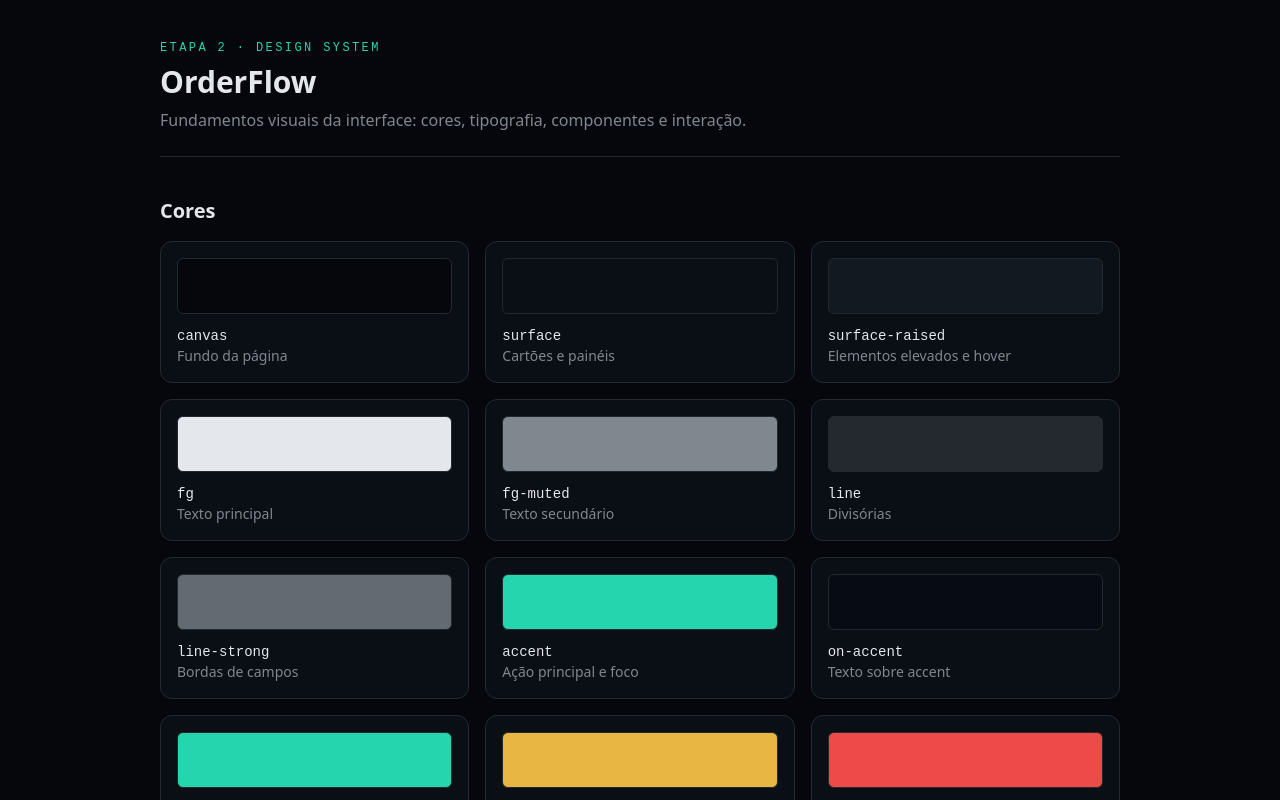
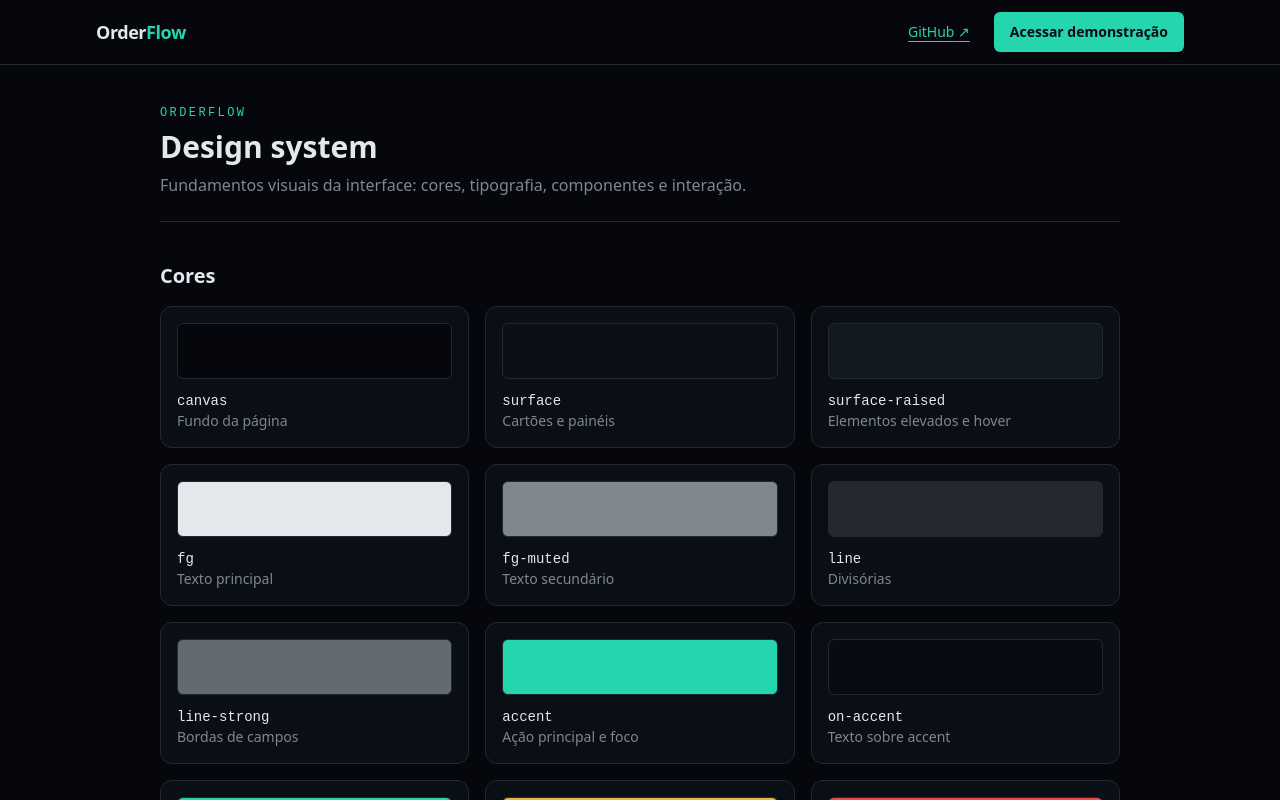
Before and after one commit to paulor007/orderflow, a React (Vite) app in the folder frontend/: page / in a window 1280 px wide. Shown: the top 800 px of the page. Built offline with nearby package versions, Linux system fonts and the light colour scheme.

Commit message:
feat(frontend): add public layout and router-aware link components

```diff
--- a/frontend/src/components/ui/Button.tsx
+++ b/frontend/src/components/ui/Button.tsx
@@ -1,17 +1,9 @@
 import type { ComponentProps } from "react";
 import { cn } from "../../lib/cn";
-
-type ButtonVariant = "primary" | "secondary" | "danger";
+import { buttonClasses, type ButtonVariant } from "./styles";
 
 type ButtonProps = ComponentProps<"button"> & {
   variant?: ButtonVariant;
-};
-
-const variantClasses: Record<ButtonVariant, string> = {
-  primary: "bg-accent text-on-accent enabled:hover:brightness-110",
-  secondary:
-    "border border-line-strong text-fg enabled:hover:bg-surface-raised",
-  danger: "bg-danger text-on-accent enabled:hover:brightness-110",
 };
 
 export function Button({
@@ -23,12 +15,7 @@ export function Button({
   return (
     <button
       type={type}
-      className={cn(
-        "inline-flex h-11 items-center justify-center gap-2 rounded-control px-5 text-sm font-semibold transition sm:h-10 sm:px-4",
-        "disabled:opacity-50",
-        variantClasses[variant],
-        className,
-      )}
+      className={cn(buttonClasses(variant), className)}
       {...props}
     />
   );
--- /dev/null
+++ b/frontend/src/components/ui/ButtonLink.tsx
@@ -0,0 +1,15 @@
+import { Link, type LinkProps } from "react-router";
+import { cn } from "../../lib/cn";
+import { buttonClasses, type ButtonVariant } from "./styles";
+
+type ButtonLinkProps = LinkProps & {
+  variant?: ButtonVariant;
+};
+
+export function ButtonLink({
+  variant = "primary",
+  className,
+  ...props
+}: ButtonLinkProps) {
+  return <Link className={cn(buttonClasses(variant), className)} {...props} />;
+}
--- /dev/null
+++ b/frontend/src/components/ui/ExternalLink.tsx
@@ -0,0 +1,24 @@
+import type { ComponentProps } from "react";
+import { cn } from "../../lib/cn";
+import { textLinkClasses } from "./styles";
+
+type ExternalLinkProps = Omit<ComponentProps<"a">, "target" | "rel">;
+
+export function ExternalLink({
+  className,
+  children,
+  ...props
+}: ExternalLinkProps) {
+  return (
+    <a
+      target="_blank"
+      rel="noopener noreferrer"
+      className={cn(textLinkClasses, className)}
+      {...props}
+    >
+      {children}
+      <span aria-hidden="true"> ↗</span>
+      <span className="sr-only"> (abre em nova aba)</span>
+    </a>
+  );
+}
--- a/frontend/src/components/ui/TextLink.tsx
+++ b/frontend/src/components/ui/TextLink.tsx
@@ -1,33 +1,7 @@
-import type { ComponentProps } from "react";
+import { Link, type LinkProps } from "react-router";
 import { cn } from "../../lib/cn";
+import { textLinkClasses } from "./styles";
 
-type TextLinkProps = ComponentProps<"a"> & {
-  external?: boolean;
-};
-
-export function TextLink({
-  external = false,
-  className,
-  children,
-  ...props
-}: TextLinkProps) {
-  return (
-    <a
-      target={external ? "_blank" : undefined}
-      rel={external ? "noopener noreferrer" : undefined}
-      className={cn(
-        "text-accent underline underline-offset-4 hover:no-underline",
-        className,
-      )}
-      {...props}
-    >
-      {children}
-      {external && (
-        <>
-          <span aria-hidden="true"> ↗</span>
-          <span className="sr-only"> (abre em nova aba)</span>
-        </>
-      )}
-    </a>
-  );
+export function TextLink({ className, ...props }: LinkProps) {
+  return <Link className={cn(textLinkClasses, className)} {...props} />;
 }
--- /dev/null
+++ b/frontend/src/components/ui/styles.ts
@@ -0,0 +1,22 @@
+import { cn } from "../../lib/cn";
+
+export type ButtonVariant = "primary" | "secondary" | "danger";
+
+const buttonVariantClasses: Record<ButtonVariant, string> = {
+  primary: "bg-accent text-on-accent hover:brightness-110",
+  secondary: "border border-line-strong text-fg hover:bg-surface-raised",
+  danger: "bg-danger text-on-accent hover:brightness-110",
+};
+
+/** Classes shared by <Button> and <ButtonLink>, so both look the same. */
+export function buttonClasses(variant: ButtonVariant): string {
+  return cn(
+    "inline-flex h-11 items-center justify-center gap-2 rounded-control px-5 text-sm font-semibold transition sm:h-10 sm:px-4",
+    "disabled:pointer-events-none disabled:opacity-50",
+    buttonVariantClasses[variant],
+  );
+}
+
+/** Classes shared by <TextLink> and <ExternalLink>. */
+export const textLinkClasses =
+  "text-accent underline underline-offset-4 hover:no-underline";
--- a/frontend/src/index.css
+++ b/frontend/src/index.css
@@ -69,6 +69,11 @@
     outline-offset: 2px;
   }
 
+  /* Anchored targets stop below the sticky header (4rem + breathing room) */
+  [id] {
+    scroll-margin-top: 5rem;
+  }
+
   ::selection {
     background-color: var(--color-accent);
     color: var(--color-on-accent);
--- /dev/null
+++ b/frontend/src/layouts/PublicLayout.tsx
@@ -0,0 +1,71 @@
+import { Link, Outlet, ScrollRestoration, useMatch } from "react-router";
+import { ButtonLink } from "../components/ui/ButtonLink";
+import { ExternalLink } from "../components/ui/ExternalLink";
+
+const REPOSITORY_URL = "https://github.com/paulor007/orderflow";
+
+function Wordmark() {
+  return (
+    <span className="text-lg font-bold tracking-tight">
+      Order<span className="text-accent">Flow</span>
+    </span>
+  );
+}
+
+export function PublicLayout() {
+  const isAccessPage = useMatch("/entrar") !== null;
+
+  return (
+    <div className="flex min-h-dvh flex-col">
+      <a
+        href="#conteudo"
+        className="sr-only focus:not-sr-only focus:fixed focus:top-3 focus:left-3 focus:z-20 focus:rounded-control focus:bg-accent focus:px-4 focus:py-2 focus:text-sm focus:font-semibold focus:text-on-accent"
+      >
+        Pular para o conteúdo
+      </a>
+
+      <header className="sticky top-0 z-10 border-b border-line bg-canvas">
+        <div className="mx-auto flex h-16 max-w-6xl items-center justify-between gap-4 px-4 sm:px-8">
+          <Link
+            to="/"
+            aria-label="OrderFlow, página inicial"
+            className="rounded-control"
+          >
+            <Wordmark />
+          </Link>
+
+          <div className="flex items-center gap-6">
+            <ExternalLink
+              href={REPOSITORY_URL}
+              className="hidden text-sm sm:inline"
+            >
+              GitHub
+            </ExternalLink>
+
+            {isAccessPage ? (
+              <ButtonLink to="/" variant="secondary">
+                Voltar à apresentação
+              </ButtonLink>
+            ) : (
+              <ButtonLink to="/entrar">Acessar demonstração</ButtonLink>
+            )}
+          </div>
+        </div>
+      </header>
+
+      <main id="conteudo" tabIndex={-1} className="flex-1 outline-none">
+        <Outlet />
+      </main>
+
+      <footer className="border-t border-line">
+        <div className="mx-auto flex max-w-6xl flex-col gap-3 px-4 py-8 text-sm text-fg-muted sm:flex-row sm:items-center sm:justify-between sm:px-8">
+          <Wordmark />
+          <p>Projeto de portfólio em desenvolvimento, com dados fictícios.</p>
+          <ExternalLink href={REPOSITORY_URL}>Código no GitHub</ExternalLink>
+        </div>
+      </footer>
+
+      <ScrollRestoration />
+    </div>
+  );
+}
--- a/frontend/src/pages/DesignSystemPage.tsx
+++ b/frontend/src/pages/DesignSystemPage.tsx
@@ -3,6 +3,7 @@ import { Button } from "../components/ui/Button";
 import { Card } from "../components/ui/Card";
 import { StatusBadge, type StatusTone } from "../components/ui/StatusBadge";
 import { TextLink } from "../components/ui/TextLink";
+import { ExternalLink } from "../components/ui/ExternalLink";
 
 const colorTokens = [
   { name: "canvas", className: "bg-canvas", use: "Fundo da página" },
@@ -228,10 +229,10 @@ function ComponentsSection() {
       <Card className="mt-6">
         <h3 className="text-lg font-semibold">Links</h3>
         <div className="mt-4 flex flex-wrap gap-x-6 gap-y-2 text-sm">
-          <TextLink href="#tipografia">Voltar para Tipografia</TextLink>
-          <TextLink href="https://github.com/paulor007/orderflow" external>
+          <TextLink to="#tipografia">Voltar para Tipografia</TextLink>
+          <ExternalLink href="https://github.com/paulor007/orderflow">
             Código no GitHub
-          </TextLink>
+          </ExternalLink>
         </div>
       </Card>
     </section>
@@ -267,7 +268,7 @@ function InteractionSection() {
         </p>
 
         <div className="mt-4 flex flex-wrap items-end gap-4">
-          <TextLink href="#tipografia" className="text-sm">
+          <TextLink to="#tipografia" className="text-sm">
             Ir para Tipografia
           </TextLink>
 
@@ -316,12 +317,15 @@ function InteractionSection() {
 
 export function DesignSystemPage() {
   return (
-    <main className="mx-auto max-w-5xl px-4 py-10 sm:px-8">
+    <div className="mx-auto max-w-5xl px-4 py-10 sm:px-8">
+      <title>Design system — OrderFlow</title>
+
       <header className="border-b border-line pb-6">
         <p className="font-mono text-xs tracking-overline text-accent uppercase">
-          Etapa 2 · Design system
+          OrderFlow
         </p>
-        <h1 className="mt-2 text-3xl font-bold">OrderFlow</h1>
+
+        <h1 className="mt-2 text-3xl font-bold">Design system</h1>
         <p className="mt-2 text-fg-muted">
           Fundamentos visuais da interface: cores, tipografia, componentes e
           interação.
@@ -332,6 +336,6 @@ export function DesignSystemPage() {
       <TypographySection />
       <ComponentsSection />
       <InteractionSection />
-    </main>
+    </div>
   );
 }
--- a/frontend/src/router.ts
+++ b/frontend/src/router.ts
@@ -1,9 +1,11 @@
 import { createBrowserRouter } from "react-router";
+import { PublicLayout } from "./layouts/PublicLayout";
 import { DesignSystemPage } from "./pages/DesignSystemPage";
 
 export const router = createBrowserRouter([
   {
     path: "/",
-    Component: DesignSystemPage,
+    Component: PublicLayout,
+    children: [{ index: true, Component: DesignSystemPage }],
   },
 ]);
```
